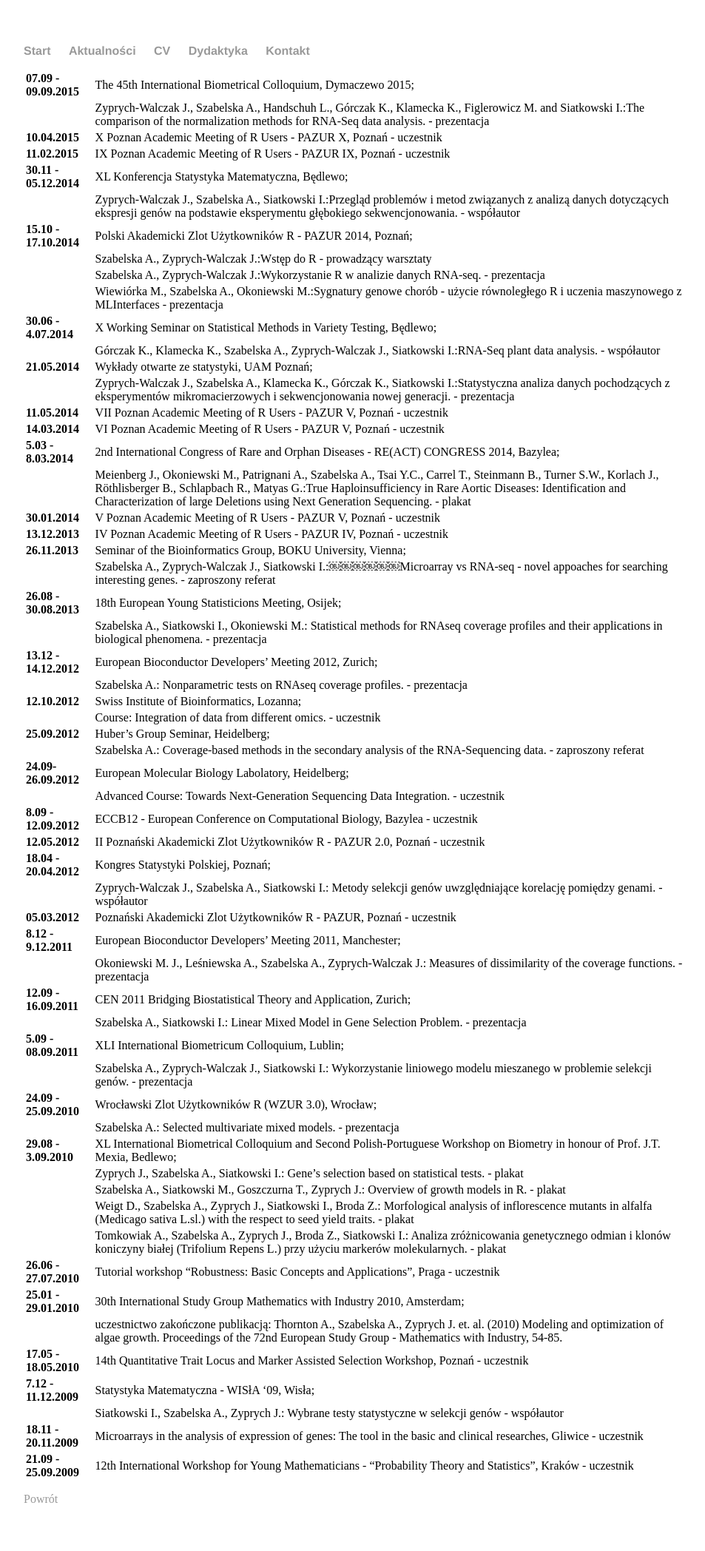
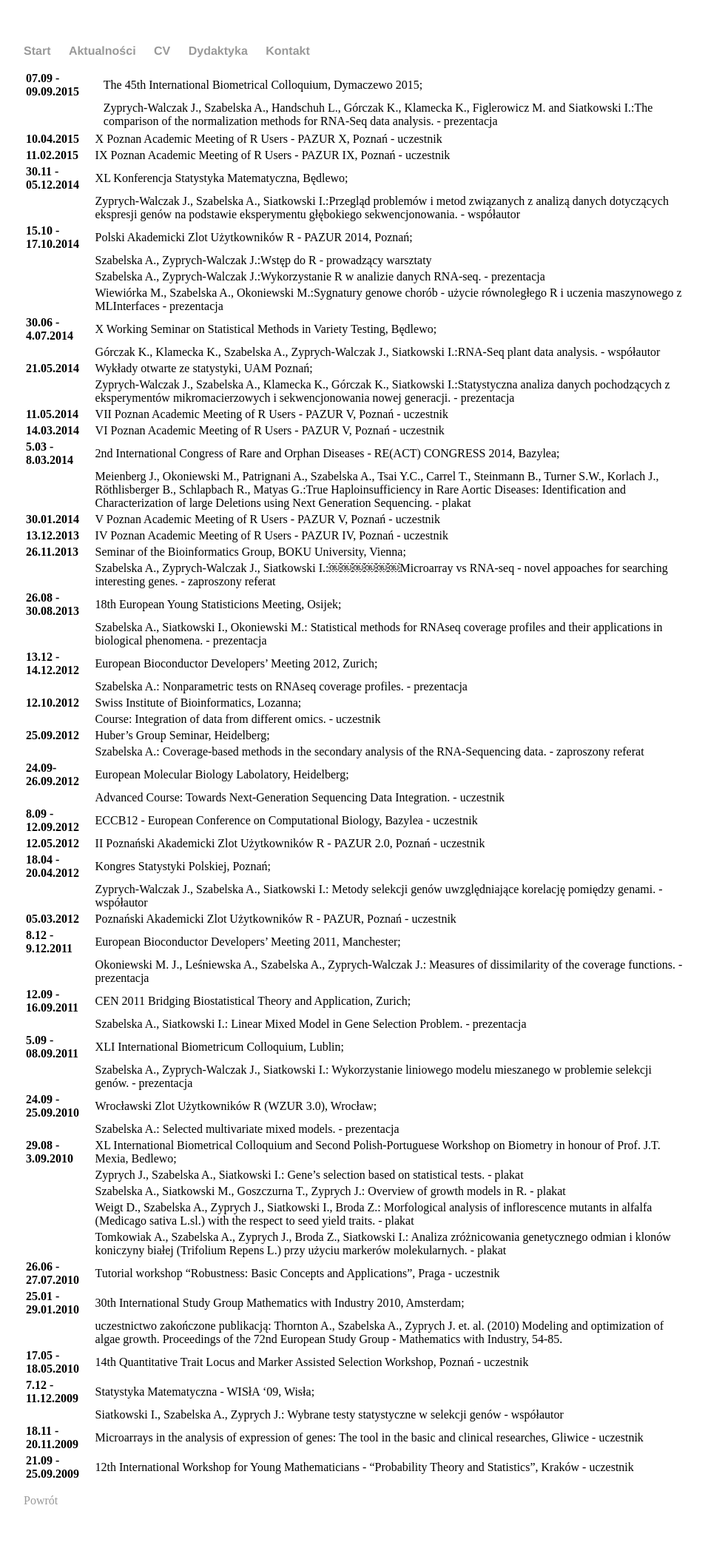
Before and after one commit to alicjaszabelska/alicjaszabelska.github.io, a Jekyll site: the page built from cv/konferencje.md, in a window 1280 px wide. Shown: the whole page at 74% size, without its empty margins (160-1113 px from the left). Built offline with Jekyll 4.4.1, drawn with Linux system fonts in a browser that asks for light colours.

```diff
--- a/cv/konferencje.md
+++ b/cv/konferencje.md
@@ -3,8 +3,9 @@ layout: default
 title: Konferencje i warsztaty
 ---
 
-**07.09 - 09.09.2015** | The 45th International Biometrical Colloquium, Dymaczewo 2015;
- | Zyprych-Walczak J., Szabelska A., Handschuh L., Górczak K., Klamecka K., Figlerowicz M. and Siatkowski I.:The comparison of the normalization methods for RNA-Seq data analysis. - prezentacja
+| **07.09 - 09.09.2015** | The 45th International Biometrical Colloquium, Dymaczewo 2015; |
+| | Zyprych-Walczak J., Szabelska A., Handschuh L., Górczak K., Klamecka K., Figlerowicz M. and Siatkowski I.:The comparison of the normalization methods for RNA-Seq data analysis. - prezentacja |
+
 **10.04.2015** | X Poznan Academic Meeting of R Users - PAZUR X, Poznań - uczestnik
 **11.02.2015** | IX Poznan Academic Meeting of R Users - PAZUR IX, Poznań - uczestnik
 **30.11 - 05.12.2014** | XL Konferencja Statystyka Matematyczna, Będlewo;
```
